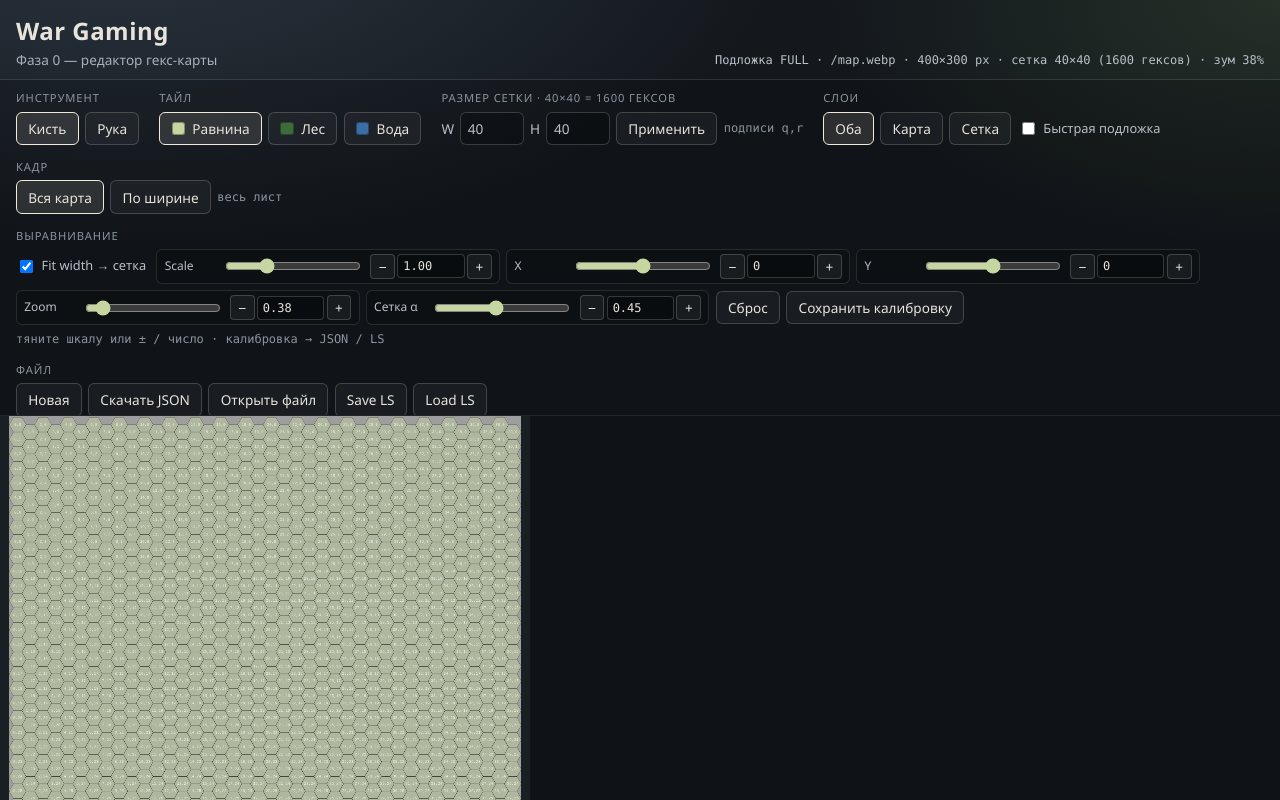
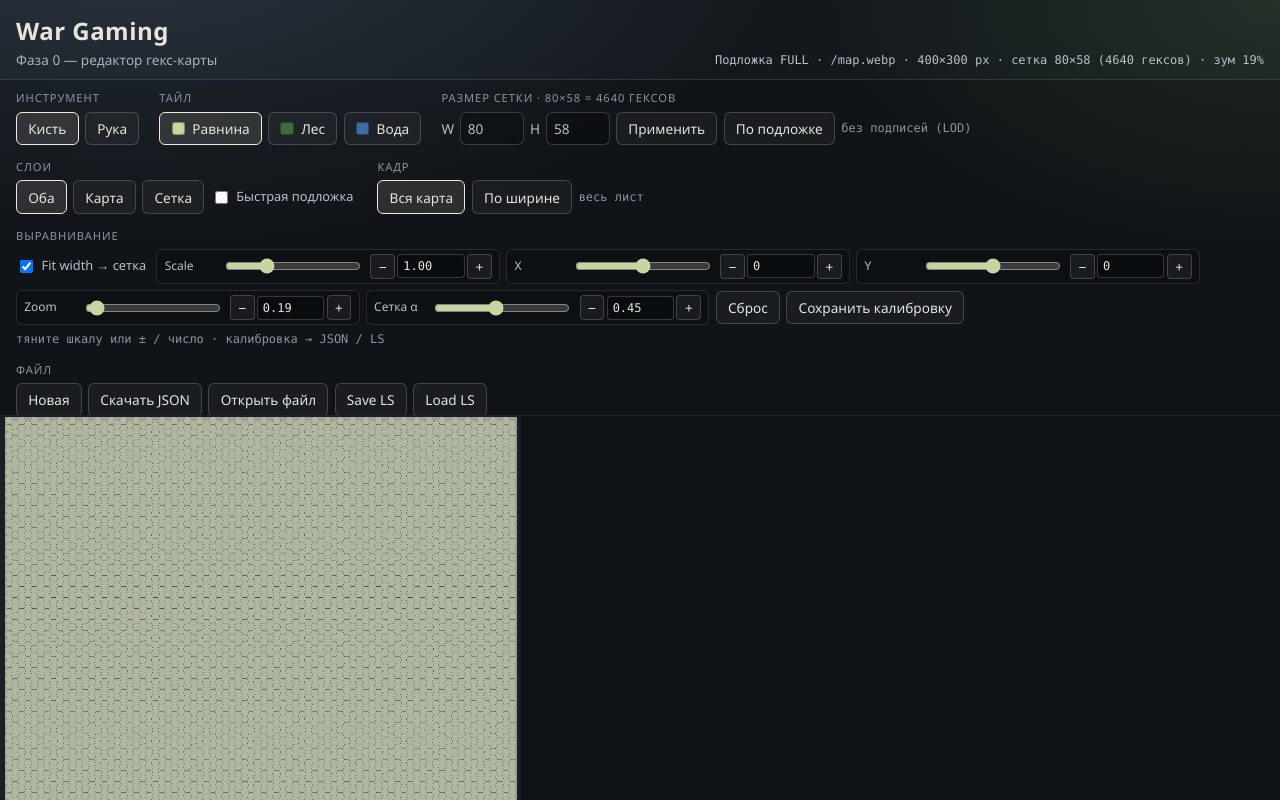
Before and after one commit to igordonchikart-coder/war-gaming, a React (Vite) app: page / in a window 1280 px wide. Built offline with nearby package versions, Linux system fonts and the light colour scheme.

Commit message:
fix: lift map grid size cap and improve large-map editor UX
Allow grids up to 256 (warn above 200), default closer to Hanko aspect,
suggest size from underlay, skip hex labels above 2500 cells, and cache
the scene so hover does not redraw the full grid.

```diff
--- a/src/App.css
+++ b/src/App.css
@@ -205,6 +205,11 @@
   box-shadow: inset 0 0 0 1px rgba(0, 0, 0, 0.35);
 }
 
+.size-controls__warn {
+  color: #c4a35a;
+  font-weight: 600;
+}
+
 .size-controls label {
   display: inline-flex;
   align-items: center;
--- a/src/components/HexCanvas.tsx
+++ b/src/components/HexCanvas.tsx
@@ -6,12 +6,17 @@
   type MapImageAlign,
   type MapLayerMode,
 } from '../hex/mapImage'
-import { TERRAIN_COLORS, type MapData, type Terrain, type ViewportFitMode } from '../hex/types'
+import {
+  LABEL_CELL_LIMIT,
+  TERRAIN_COLORS,
+  type MapData,
+  type Terrain,
+  type ViewportFitMode,
+} from '../hex/types'
 
 /**
  * Center-to-vertex radius (flat-top: width = 2*size, height = √3*size).
- * Tuned with DEFAULT_MAP_SIZE so fit-width underlay sits closer to Hanko pitch;
- * fine-tune further via map size + align UI.
+ * Tuned so fit-width underlay sits closer to Hanko pitch; nudge via size + align UI.
  */
 const HEX_SIZE = 22
 const PADDING = 24
@@ -60,27 +65,23 @@
   return Math.min(MAX_VIEW_SCALE, Math.max(MIN_VIEW_SCALE, n))
 }
 
+/** Flat-top odd-q center extents without O(W×H) scan. */
+function oddqCenterExtents(map: MapData): { minX: number; maxX: number; minY: number; maxY: number } {
+  const minX = 0
+  const maxX = map.width <= 1 ? 0 : HEX_SIZE * 1.5 * (map.width - 1)
+  const minY = 0
+  const oddBump = map.width > 1 ? 0.5 : 0
+  const maxY = HEX_SIZE * Math.sqrt(3) * (map.height - 1 + oddBump)
+  return { minX, maxX, minY, maxY }
+}
+
 export function mapPixelSize(map: MapData): {
   width: number
   height: number
   originX: number
   originY: number
 } {
-  let minX = Infinity
-  let maxX = -Infinity
-  let minY = Infinity
-  let maxY = -Infinity
-
-  for (let r = 0; r < map.height; r++) {
-    for (let q = 0; q < map.width; q++) {
-      const { x, y } = axialToPixel(q, r, HEX_SIZE)
-      minX = Math.min(minX, x)
-      maxX = Math.max(maxX, x)
-      minY = Math.min(minY, y)
-      maxY = Math.max(maxY, y)
-    }
-  }
-
+  const { minX, maxX, minY, maxY } = oddqCenterExtents(map)
   const originX = PADDING - minX + HEX_SIZE
   const originY = PADDING - minY + HEX_SIZE
   const width = maxX - minX + HEX_SIZE * 2 + PADDING * 2
@@ -94,24 +95,87 @@
   originX: number,
   originY: number,
 ): Rect {
-  let minX = Infinity
-  let maxX = -Infinity
-  let minY = Infinity
-  let maxY = -Infinity
+  const { minX, maxX, minY, maxY } = oddqCenterExtents(map)
+  return {
+    x: minX + originX - HEX_SIZE,
+    y: minY + originY - HEX_SIZE,
+    width: maxX - minX + HEX_SIZE * 2,
+    height: maxY - minY + HEX_SIZE * 2,
+  }
+}
+
+function drawHoverOutline(
+  ctx: CanvasRenderingContext2D,
+  map: MapData,
+  hover: { q: number; r: number },
+  originX: number,
+  originY: number,
+) {
+  if (!inBounds(map, hover.q, hover.r)) return
+  const { x, y } = axialToPixel(hover.q, hover.r, HEX_SIZE)
+  const cx = x + originX
+  const cy = y + originY
+  const corners = hexCorners(cx, cy, HEX_SIZE)
+  ctx.beginPath()
+  ctx.moveTo(corners[0]!.x, corners[0]!.y)
+  for (let i = 1; i < corners.length; i++) {
+    ctx.lineTo(corners[i]!.x, corners[i]!.y)
+  }
+  ctx.closePath()
+  ctx.strokeStyle = '#f5f0e6'
+  ctx.lineWidth = 2
+  ctx.lineJoin = 'miter'
+  ctx.stroke()
+}
+
+/** Paint terrain fills, strokes, and optional q,r labels (no hover). */
+function paintHexGrid(
+  ctx: CanvasRenderingContext2D,
+  map: MapData,
+  originX: number,
+  originY: number,
+  fillAlpha: number,
+  showMap: boolean,
+) {
+  const cellCount = map.width * map.height
+  const showLabels = cellCount <= LABEL_CELL_LIMIT && HEX_SIZE >= 18
 
   for (let r = 0; r < map.height; r++) {
     for (let q = 0; q < map.width; q++) {
+      const terrain = getTerrain(map, q, r)!
       const { x, y } = axialToPixel(q, r, HEX_SIZE)
       const cx = x + originX
       const cy = y + originY
-      minX = Math.min(minX, cx - HEX_SIZE)
-      maxX = Math.max(maxX, cx + HEX_SIZE)
-      minY = Math.min(minY, cy - HEX_SIZE)
-      maxY = Math.max(maxY, cy + HEX_SIZE)
+      const corners = hexCorners(cx, cy, HEX_SIZE)
+
+      ctx.beginPath()
+      ctx.moveTo(corners[0]!.x, corners[0]!.y)
+      for (let i = 1; i < corners.length; i++) {
+        ctx.lineTo(corners[i]!.x, corners[i]!.y)
+      }
+      ctx.closePath()
+
+      if (fillAlpha > 0) {
+        ctx.globalAlpha = fillAlpha
+        ctx.fillStyle = TERRAIN_COLORS[terrain]
+        ctx.fill()
+        ctx.globalAlpha = 1
+      }
+
+      ctx.strokeStyle = 'rgba(0,0,0,0.45)'
+      ctx.lineWidth = 1
+      ctx.lineJoin = 'miter'
+      ctx.stroke()
+
+      if (showLabels) {
+        ctx.fillStyle = showMap ? 'rgba(255,255,255,0.75)' : 'rgba(0,0,0,0.45)'
+        ctx.font = '10px ui-monospace, monospace'
+        ctx.textAlign = 'center'
+        ctx.textBaseline = 'middle'
+        ctx.fillText(`${q},${r}`, cx, cy)
+      }
     }
   }
-
-  return { x: minX, y: minY, width: maxX - minX, height: maxY - minY }
 }
 
 /** Pixel rect of the drawn underlay (may extend past the hex field). */
@@ -283,6 +347,8 @@
   const [internalViewScale, setInternalViewScale] = useState(1)
   const [spaceHeld, setSpaceHeld] = useState(false)
   const [panning, setPanning] = useState(false)
+  /** Static scene (underlay + grid) — hover is composited on top to avoid full redraw. */
+  const sceneCacheRef = useRef<HTMLCanvasElement | null>(null)
   const viewScale = viewScaleProp ?? internalViewScale
   const layout = computeSceneLayout(map, mapImages, align)
   const showMap = layerMode === 'map' || layerMode === 'both'
@@ -393,19 +459,21 @@
     align.fitWidth,
   ])
 
+  // Rebuild static scene cache when map / underlay / layers change (not on hover).
   useEffect(() => {
-    const canvas = canvasRef.current
-    if (!canvas) return
-    const ctx = canvas.getContext('2d')
+    const dpr = window.devicePixelRatio || 1
+    const w = Math.floor(layout.width * dpr)
+    const h = Math.floor(layout.height * dpr)
+    let cache = sceneCacheRef.current
+    if (!cache || cache.width !== w || cache.height !== h) {
+      cache = document.createElement('canvas')
+      cache.width = w
+      cache.height = h
+      sceneCacheRef.current = cache
+    }
+    const ctx = cache.getContext('2d')
     if (!ctx) return
-
-    const dpr = window.devicePixelRatio || 1
-    canvas.width = Math.floor(layout.width * dpr)
-    canvas.height = Math.floor(layout.height * dpr)
-    canvas.style.width = `${layout.width}px`
-    canvas.style.height = `${layout.height}px`
     ctx.setTransform(dpr, 0, 0, dpr, 0, 0)
-
     ctx.fillStyle = '#1a1f24'
     ctx.fillRect(0, 0, layout.width, layout.height)
 
@@ -415,63 +483,37 @@
 
     if (showGrid) {
       const fillAlpha = showMap && mapImages.length > 0 ? gridOpacity : 1
+      paintHexGrid(ctx, map, layout.originX, layout.originY, fillAlpha, showMap && mapImages.length > 0)
+    }
+  }, [map, layout, mapImages, layerMode, align, gridOpacity, showMap, showGrid])
 
-      for (let r = 0; r < map.height; r++) {
-        for (let q = 0; q < map.width; q++) {
-          const terrain = getTerrain(map, q, r)!
-          const { x, y } = axialToPixel(q, r, HEX_SIZE)
-          const cx = x + layout.originX
-          const cy = y + layout.originY
-          // Full HEX_SIZE — flat-top centers already use classic spacing; no inset/gap.
-          const corners = hexCorners(cx, cy, HEX_SIZE)
+  // Composite cache + hover outline onto the visible canvas.
+  useEffect(() => {
+    const canvas = canvasRef.current
+    const cache = sceneCacheRef.current
+    if (!canvas) return
+    const ctx = canvas.getContext('2d')
+    if (!ctx) return
 
-          ctx.beginPath()
-          ctx.moveTo(corners[0]!.x, corners[0]!.y)
-          for (let i = 1; i < corners.length; i++) {
-            ctx.lineTo(corners[i]!.x, corners[i]!.y)
-          }
-          ctx.closePath()
+    const dpr = window.devicePixelRatio || 1
+    const w = Math.floor(layout.width * dpr)
+    const h = Math.floor(layout.height * dpr)
+    if (canvas.width !== w || canvas.height !== h) {
+      canvas.width = w
+      canvas.height = h
+    }
+    canvas.style.width = `${layout.width}px`
+    canvas.style.height = `${layout.height}px`
 
-          if (fillAlpha > 0) {
-            ctx.globalAlpha = fillAlpha
-            ctx.fillStyle = TERRAIN_COLORS[terrain]
-            ctx.fill()
-            ctx.globalAlpha = 1
-          }
+    ctx.setTransform(1, 0, 0, 1, 0, 0)
+    ctx.clearRect(0, 0, canvas.width, canvas.height)
+    if (cache) {
+      ctx.drawImage(cache, 0, 0)
+    }
 
-          const isHover = hover?.q === q && hover?.r === r
-          ctx.strokeStyle = isHover ? '#f5f0e6' : 'rgba(0,0,0,0.45)'
-          // Stroke sits on the shared edge (no radius shrink); cells meet edge-to-edge.
-          ctx.lineWidth = isHover ? 2 : 1
-          ctx.lineJoin = 'miter'
-          ctx.stroke()
-
-          // Labels = odd-q offset indices used by paint/hit-test (0-based).
-          if (HEX_SIZE >= 18) {
-            ctx.fillStyle = showMap ? 'rgba(255,255,255,0.75)' : 'rgba(0,0,0,0.45)'
-            ctx.font = '10px ui-monospace, monospace'
-            ctx.textAlign = 'center'
-            ctx.textBaseline = 'middle'
-            ctx.fillText(`${q},${r}`, cx, cy)
-          }
-        }
-      }
-    } else if (showMap && hover) {
-      // Outline hovered hex even in map-only mode for painting feedback
-      const { x, y } = axialToPixel(hover.q, hover.r, HEX_SIZE)
-      const cx = x + layout.originX
-      const cy = y + layout.originY
-      const corners = hexCorners(cx, cy, HEX_SIZE)
-      ctx.beginPath()
-      ctx.moveTo(corners[0]!.x, corners[0]!.y)
-      for (let i = 1; i < corners.length; i++) {
-        ctx.lineTo(corners[i]!.x, corners[i]!.y)
-      }
-      ctx.closePath()
-      ctx.strokeStyle = '#f5f0e6'
-      ctx.lineWidth = 2
-      ctx.lineJoin = 'miter'
-      ctx.stroke()
+    ctx.setTransform(dpr, 0, 0, dpr, 0, 0)
+    if (hover) {
+      drawHoverOutline(ctx, map, hover, layout.originX, layout.originY)
     }
   }, [map, hover, layout, mapImages, layerMode, align, gridOpacity, showMap, showGrid])
 
--- a/src/components/MapEditor.tsx
+++ b/src/components/MapEditor.tsx
@@ -7,6 +7,7 @@
   resizeMap,
   serializeMap,
   setTerrain,
+  suggestGridSizeForUnderlay,
 } from '../hex/map'
 import {
   DEFAULT_MAP_ALIGN,
@@ -17,12 +18,15 @@
 } from '../hex/mapImage'
 import {
   ALIGN_STORAGE_KEY,
-  DEFAULT_MAP_SIZE,
+  DEFAULT_MAP_HEIGHT,
+  DEFAULT_MAP_WIDTH,
+  LABEL_CELL_LIMIT,
   MAX_MAP_SIZE,
   MIN_MAP_SIZE,
   STORAGE_KEY,
   TERRAIN_COLORS,
   TERRAIN_LABELS,
+  WARN_MAP_SIZE,
   type MapAlignPersist,
   type MapData,
   type Terrain,
@@ -206,6 +210,16 @@
     [brush],
   )
 
+  function sizeWarning(w: number, h: number): string {
+    if (w > WARN_MAP_SIZE || h > WARN_MAP_SIZE) {
+      return ` · внимание: сторона >${WARN_MAP_SIZE} (потолок ${MAX_MAP_SIZE})`
+    }
+    if (w * h > LABEL_CELL_LIMIT) {
+      return ` · подписи q,r скрыты (>${LABEL_CELL_LIMIT} гексов)`
+    }
+    return ''
+  }
+
   function applySize() {
     const rawW = Number(widthInput)
     const rawH = Number(heightInput)
@@ -218,7 +232,29 @@
     setWidthInput(String(w))
     setHeightInput(String(h))
     setMap((prev) => resizeMap(prev, w, h))
-    setStatus(`Сетка: ${w}×${h} (${w * h} гексов)`)
+    setStatus(`Сетка: ${w}×${h} (${w * h} гексов)${sizeWarning(w, h)}`)
+  }
+
+  /** Resize grid so field aspect matches the loaded underlay (covers sheet at fit-width). */
+  function applySizeFromUnderlay() {
+    const primary = mapImages[0]
+    if (!primary) {
+      setStatus('Нет подложки — сначала дождитесь загрузки map.webp')
+      return
+    }
+    const suggested = suggestGridSizeForUnderlay(
+      primary.naturalWidth,
+      primary.naturalHeight,
+      Number(widthInput) || DEFAULT_MAP_WIDTH,
+    )
+    const w = suggested.width
+    const h = suggested.height
+    setWidthInput(String(w))
+    setHeightInput(String(h))
+    setMap((prev) => resizeMap(prev, w, h))
+    setStatus(
+      `Сетка по подложке ${primary.naturalWidth}×${primary.naturalHeight}: ${w}×${h} (${w * h} гексов)${sizeWarning(w, h)}`,
+    )
   }
 
   function handleNew() {
@@ -371,6 +407,9 @@
         <section className="tool-group" aria-label="Размер карты">
           <span className="tool-group__label">
             Размер сетки · {map.width}×{map.height} = {map.tiles.length} гексов
+            {(map.width > WARN_MAP_SIZE || map.height > WARN_MAP_SIZE) && (
+              <span className="size-controls__warn"> · &gt;{WARN_MAP_SIZE}</span>
+            )}
           </span>
           <div className="size-controls">
             <label>
@@ -381,7 +420,7 @@
                 max={MAX_MAP_SIZE}
                 value={widthInput}
                 onChange={(e) => setWidthInput(e.target.value)}
-                title={`Столбцы (odd-q), ${MIN_MAP_SIZE}–${MAX_MAP_SIZE}; по умолчанию ${DEFAULT_MAP_SIZE}`}
+                title={`Столбцы (odd-q), ${MIN_MAP_SIZE}–${MAX_MAP_SIZE}; по умолчанию ${DEFAULT_MAP_WIDTH}; предупреждение при >${WARN_MAP_SIZE}`}
               />
             </label>
             <label>
@@ -392,14 +431,25 @@
                 max={MAX_MAP_SIZE}
                 value={heightInput}
                 onChange={(e) => setHeightInput(e.target.value)}
-                title={`Строки (odd-q), ${MIN_MAP_SIZE}–${MAX_MAP_SIZE}; по умолчанию ${DEFAULT_MAP_SIZE}`}
+                title={`Строки (odd-q), ${MIN_MAP_SIZE}–${MAX_MAP_SIZE}; по умолчанию ${DEFAULT_MAP_HEIGHT}; предупреждение при >${WARN_MAP_SIZE}`}
               />
             </label>
             <button type="button" onClick={applySize}>
               Применить
             </button>
-            <span className="size-controls__hint" title="Подписи на гексах = odd-q индекс q,r (с нуля), не печатный номер карты">
-              подписи q,r
+            <button
+              type="button"
+              onClick={applySizeFromUnderlay}
+              disabled={mapImages.length === 0}
+              title="Подобрать H под aspect подложки, сохранив текущий W (или дефолт). Сетка сможет покрыть лист при Fit width."
+            >
+              По подложке
+            </button>
+            <span
+              className="size-controls__hint"
+              title={`Подписи q,r на гексах (0-based odd-q). Скрываются при >${LABEL_CELL_LIMIT} клеток. Потолок ${MAX_MAP_SIZE}, мягкое предупреждение >${WARN_MAP_SIZE}.`}
+            >
+              {map.tiles.length > LABEL_CELL_LIMIT ? 'без подписей (LOD)' : 'подписи q,r'}
             </span>
           </div>
         </section>
@@ -483,8 +533,8 @@
             <PrecisionField
               label="X"
               value={align.offsetX}
-              min={-800}
-              max={800}
+              min={-4000}
+              max={4000}
               step={1}
               decimals={0}
               onChange={(offsetX) => updateAlign({ offsetX })}
@@ -492,8 +542,8 @@
             <PrecisionField
               label="Y"
               value={align.offsetY}
-              min={-800}
-              max={800}
+              min={-4000}
+              max={4000}
               step={1}
               decimals={0}
               onChange={(offsetY) => updateAlign({ offsetY })}
--- a/src/hex/map.ts
+++ b/src/hex/map.ts
@@ -1,5 +1,6 @@
 import {
-  DEFAULT_MAP_SIZE,
+  DEFAULT_MAP_HEIGHT,
+  DEFAULT_MAP_WIDTH,
   MAX_MAP_SIZE,
   MIN_MAP_SIZE,
   type MapAlignPersist,
@@ -42,7 +43,10 @@
   return result
 }
 
-export function createEmptyMap(width = DEFAULT_MAP_SIZE, height = DEFAULT_MAP_SIZE): MapData {
+export function createEmptyMap(
+  width = DEFAULT_MAP_WIDTH,
+  height = DEFAULT_MAP_HEIGHT,
+): MapData {
   const w = clampSize(width)
   const h = clampSize(height)
   return {
@@ -55,6 +59,30 @@
 
 export function clampSize(n: number): number {
   return Math.min(MAX_MAP_SIZE, Math.max(MIN_MAP_SIZE, Math.round(n)))
+}
+
+/**
+ * Suggest odd-q W×H so the hex field aspect matches the underlay sheet
+ * (fit-width calibration can then cover the whole leaf).
+ *
+ * Flat-top span (size units): horiz ≈ 1.5*(cols−1)+2, vert ≈ √3*((rows−1)+0.5)+2.
+ */
+export function suggestGridSizeForUnderlay(
+  imageWidth: number,
+  imageHeight: number,
+  preferredCols = DEFAULT_MAP_WIDTH,
+): { width: number; height: number } {
+  if (!(imageWidth > 0) || !(imageHeight > 0)) {
+    return { width: DEFAULT_MAP_WIDTH, height: DEFAULT_MAP_HEIGHT }
+  }
+  const cols = clampSize(preferredCols)
+  const targetAspect = imageWidth / imageHeight
+  const horizSpan = 1.5 * (cols - 1) + 2
+  const vertSpan = horizSpan / targetAspect
+  // odd-q: odd columns sit +0.5 row; when cols>1 use that extra half-step
+  const oddBump = cols > 1 ? 0.5 : 0
+  const rows = Math.round((vertSpan - 2) / Math.sqrt(3) - oddBump + 1)
+  return { width: cols, height: clampSize(rows) }
 }
 
 export function tileIndex(map: MapData, q: number, r: number): number {
--- a/src/hex/types.ts
+++ b/src/hex/types.ts
@@ -48,12 +48,20 @@
 }
 
 /**
- * Default hexes across/down for flat-top odd-q rectangular maps.
- * ~40 columns ≈ Hanko printed density under fit-width; user can nudge size/align in UI.
+ * Default hex grid for flat-top odd-q maps (Hanko sheet ≈ 11731×9933).
+ * Width×height ≈ underlay aspect at fit-width; use «По подложке» to recompute.
  */
-export const DEFAULT_MAP_SIZE = 40
+export const DEFAULT_MAP_WIDTH = 80
+export const DEFAULT_MAP_HEIGHT = 58
+/** @deprecated Prefer DEFAULT_MAP_WIDTH / DEFAULT_MAP_HEIGHT. */
+export const DEFAULT_MAP_SIZE = DEFAULT_MAP_WIDTH
 export const MIN_MAP_SIZE = 4
-export const MAX_MAP_SIZE = 64
+/** Hard safety clamp (memory / canvas). UI warns above WARN_MAP_SIZE. */
+export const MAX_MAP_SIZE = 256
+/** Soft UI warning threshold — inputs still accept up to MAX_MAP_SIZE. */
+export const WARN_MAP_SIZE = 200
+/** Skip per-hex q,r labels when cell count exceeds this (LOD). */
+export const LABEL_CELL_LIMIT = 2500
 export const STORAGE_KEY = 'war-gaming-map-v1'
 /** Separate key for last calibration snapshot (mirrors mapAlign in the map JSON). */
 export const ALIGN_STORAGE_KEY = 'war-gaming-map-align-v1'
```
Also changed, not shown: 1 other file (tests, documents, lock files or other folders).
